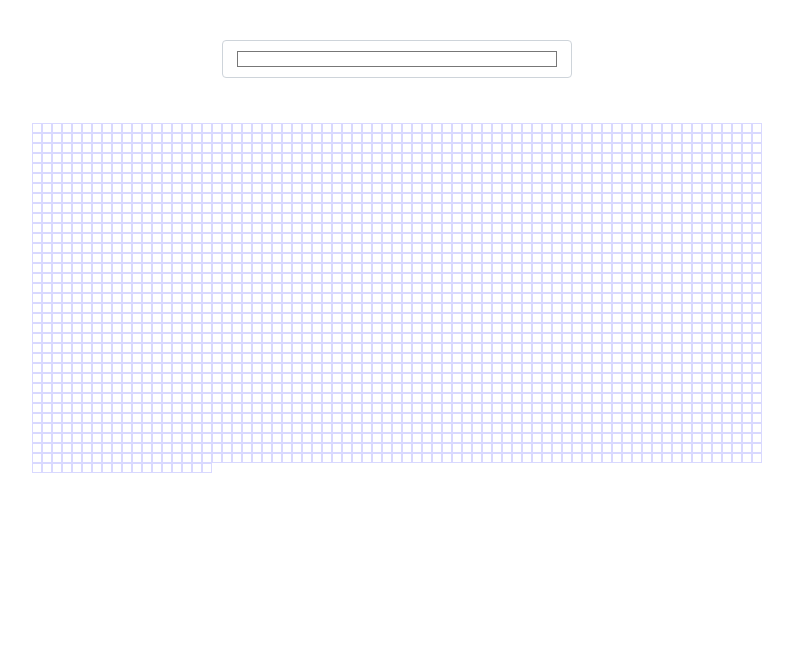
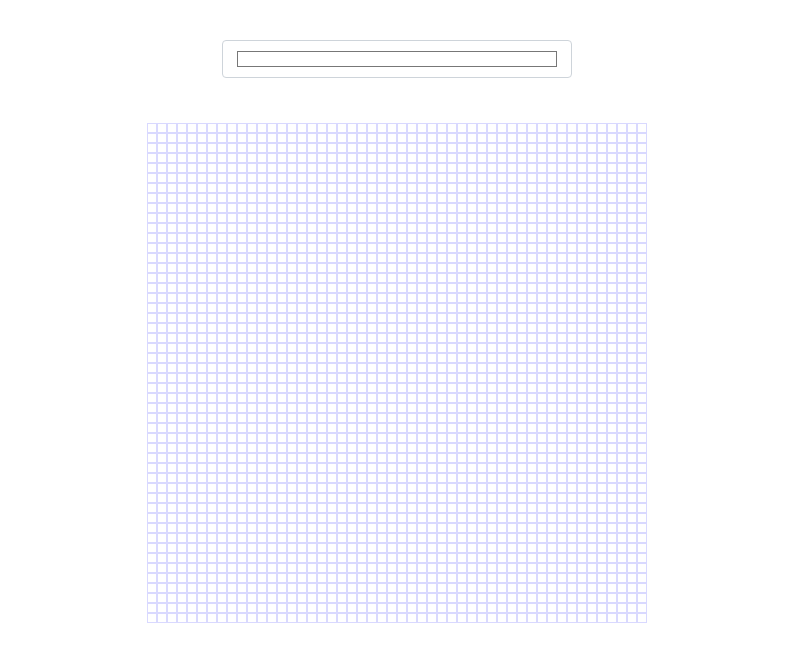
Before and after one commit to Diegodlt/pixel-drawer-angular, an Angular app: page / in a window 1280 px wide. Shown: the top 662 px of the page, without its empty margins (243-1036 px from the left). Built offline with nearby package versions, Linux system fonts and the light colour scheme.

Commit message:
Finish pixel-board API

```diff
--- a/src/app/app.component.html
+++ b/src/app/app.component.html
@@ -9,9 +9,7 @@
             </div>
         </div>
     </div>
-    <div class="row">
-        <div class="col-md-8 board">
-            <pixel-board [rows]="50" [cols]="50"></pixel-board>
-        </div>
+    <div class="row justify-content-center">
+        <pixel-board [rows]="50" [cols]="50"></pixel-board>
     </div>
 </div>
--- a/src/app/pixel-board/pixel-board.component.scss
+++ b/src/app/pixel-board/pixel-board.component.scss
@@ -1,9 +1,7 @@
 .pixel{
     border: 1px solid black;
     display: inline-block;
-    width: 10px;
-    height: 10px;
     float: left;
     border-color: rgba( 160, 160, 255, 0.4);
-
+    box-sizing: border-box;
 }
--- a/src/app/pixel-board/pixel-board.component.ts
+++ b/src/app/pixel-board/pixel-board.component.ts
@@ -4,16 +4,21 @@ import { PixelFillDirective } from '../pixel/pixel-fill.directive';
 @Component({
   selector: 'pixel-board',
   template: `
-    <ng-container *ngFor="let pixelRow of pixelBoard; index as i">
-        <ng-container *ngFor="let pixel of pixelRow">
-            <div class="pixel" pixelFill></div>
-        </ng-container>
-    </ng-container>
+    <div class="board" [ngStyle]="{'height.px': PIXEL_SIZE*rows, 'width.px': PIXEL_SIZE*cols}">
+      <ng-container *ngFor="let pixelRow of pixelBoard">
+          <ng-container *ngFor="let pixel of pixelRow">
+              <div class="pixel" [ngStyle]="{'height.px': PIXEL_SIZE, 'width.px': PIXEL_SIZE}" pixelFill></div>
+          </ng-container>
+      </ng-container>
+  </div>
 
   `,
   styleUrls: ['./pixel-board.component.scss']
 })
+
 export class PixelBoardComponent implements OnInit, OnChanges{
+
+  readonly PIXEL_SIZE = 10;
 
   pixelBoard: Array<Array<any>>;
 
```
